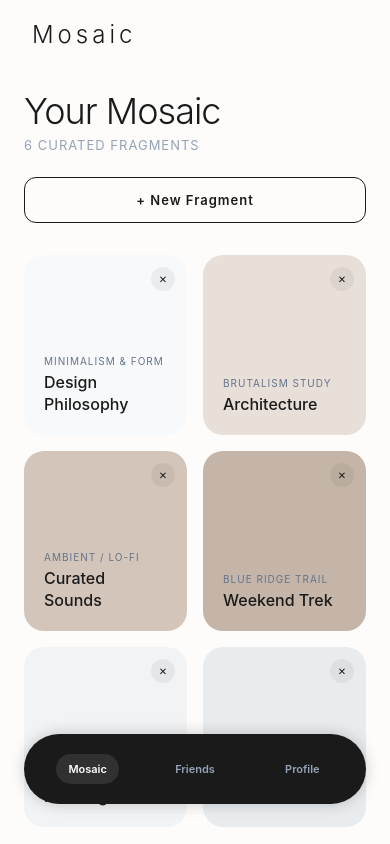
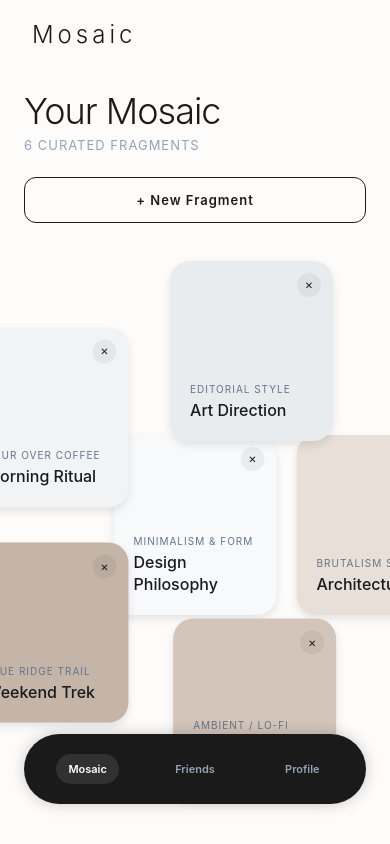
Before and after one commit to davidolejniczak/tartan-hacks-project, a React Native app in the folder Mosaic/: screen /Home in a window 390 px wide. Built offline with nearby package versions, Linux system fonts and the light colour scheme.

Commit message:
gravity centre points to mosaics homepage

```diff
--- a/Mosaic/app/screens/HomeScreen.js
+++ b/Mosaic/app/screens/HomeScreen.js
@@ -1,4 +1,4 @@
-import React, { useState } from 'react';
+import React, { useState, useRef, useEffect } from 'react';
 import {
   StyleSheet,
   Text,
@@ -9,6 +9,8 @@ import {
   TextInput,
   Dimensions,
   Alert,
+  Animated,
+  Easing,
 } from 'react-native';
 
 const { width, height } = Dimensions.get('window');
@@ -28,31 +30,213 @@ export default function HomeScreen({ navigation }) {
     { id: 6, type: 'text', content: 'Art Direction', sub: 'Editorial Style', color: '#E9ECEF' },
   ]);
 
+  // --- ANIMATION STATES ---
+  const fragmentAnims = useRef({}).current;
+  const fragmentPositions = useRef({}).current;
+  const containerLayout = useRef({ width: 0, height: 0, x: 0, y: 0 });
+  const hasInitialized = useRef(false);
+
+  // Fragment dimensions
+  const FRAGMENT_WIDTH = (width - 64) / 2;
+  const FRAGMENT_HEIGHT = 180;
+  const FRAGMENT_SPACING = 20;
+
   const friends = [
     { id: 1, name: 'Jamie Chen', matchScore: 85, sharedFragments: 3 },
     { id: 2, name: 'Morgan Blake', matchScore: 72, sharedFragments: 2 },
     { id: 3, name: 'Sam Rodriguez', matchScore: 68, sharedFragments: 2 },
   ];
 
+  // --- POSITION CALCULATION ---
+  const calculatePosition = (index, total, centerX, centerY, existingPositions = {}) => {
+    if (total === 0) return { x: centerX - FRAGMENT_WIDTH / 2, y: centerY - FRAGMENT_HEIGHT / 2 };
+
+    if (index === 0) {
+      // First fragment goes to center
+      return { x: centerX - FRAGMENT_WIDTH / 2, y: centerY - FRAGMENT_HEIGHT / 2 };
+    }
+
+    // Calculate positions in a spiral pattern around center
+    // Use a more distributed pattern for better spacing
+    const layers = Math.ceil(Math.sqrt(total - 1));
+    const itemsInLayer = index - 1;
+    const layer = Math.floor(itemsInLayer / 6) + 1;
+    const itemsInCurrentLayer = Math.min(6, total - 1 - (layer - 1) * 6);
+    const positionInLayer = itemsInLayer % 6;
+
+    const angleStep = (2 * Math.PI) / itemsInCurrentLayer;
+    const baseRadius = (FRAGMENT_WIDTH + FRAGMENT_SPACING) * layer;
+
+    // Try different radii until we find a non-overlapping position
+    let radius = baseRadius;
+    let attempts = 0;
+    const maxAttempts = 30;
+    const minDistance = FRAGMENT_WIDTH + FRAGMENT_SPACING;
+
+    while (attempts < maxAttempts) {
+      const angle = positionInLayer * angleStep;
+      const x = centerX + radius * Math.cos(angle) - FRAGMENT_WIDTH / 2;
+      const y = centerY + radius * Math.sin(angle) - FRAGMENT_HEIGHT / 2;
+
+      // Check collision with existing fragments
+      let hasCollision = false;
+      for (const existingPos of Object.values(existingPositions)) {
+        if (existingPos) {
+          const dx = x - existingPos.x;
+          const dy = y - existingPos.y;
+          const distance = Math.sqrt(dx * dx + dy * dy);
+          if (distance < minDistance) {
+            hasCollision = true;
+            break;
+          }
+        }
+      }
+
+      if (!hasCollision) {
+        return { x, y };
+      }
+
+      // Increase radius and try again
+      radius += FRAGMENT_SPACING * 0.5;
+      attempts++;
+    }
+
+    // Fallback: use calculated position
+    const angle = positionInLayer * angleStep;
+    return {
+      x: centerX + radius * Math.cos(angle) - FRAGMENT_WIDTH / 2,
+      y: centerY + radius * Math.sin(angle) - FRAGMENT_HEIGHT / 2,
+    };
+  };
+
+  // Initialize animations for fragments
+  const initializeFragmentAnim = (fragmentId, targetX, targetY, isNew = false) => {
+    if (!fragmentAnims[fragmentId]) {
+      // New fragments start from outside screen, existing ones keep current position
+      const startX = isNew ? width : (fragmentAnims[fragmentId]?.position?.x?.__getValue?.() || width);
+      const startY = isNew ? height / 2 : (fragmentAnims[fragmentId]?.position?.y?.__getValue?.() || height / 2);
+
+      fragmentAnims[fragmentId] = {
+        position: new Animated.ValueXY({ x: startX, y: startY }),
+        opacity: new Animated.Value(isNew ? 0 : 1),
+        scale: new Animated.Value(isNew ? 0.8 : 1),
+      };
+    }
+    fragmentPositions[fragmentId] = { x: targetX, y: targetY };
+    return fragmentAnims[fragmentId];
+  };
+
+  // Animate fragment to position
+  const animateFragmentToPosition = (fragmentId, targetX, targetY, delay = 0, isNew = false) => {
+    const anim = fragmentAnims[fragmentId];
+    if (!anim) return;
+
+    Animated.parallel([
+      Animated.spring(anim.position, {
+        toValue: { x: targetX, y: targetY },
+        tension: 30,
+        friction: 8,
+        useNativeDriver: true,
+      }),
+      Animated.timing(anim.opacity, {
+        toValue: 1,
+        duration: isNew ? 800 : 600,
+        delay,
+        easing: Easing.out(Easing.ease),
+        useNativeDriver: true,
+      }),
+      Animated.spring(anim.scale, {
+        toValue: 1,
+        tension: 40,
+        friction: 7,
+        delay,
+        useNativeDriver: true,
+      }),
+    ]).start();
+  };
+
+  // Recalculate all fragment positions
+  const recalculatePositions = (fragmentsList, isNewFragment = false) => {
+    if (activeTab !== 'mosaic') return;
+
+    const centerX = containerLayout.current.width / 2 || width / 2;
+    const centerY = (containerLayout.current.height / 2 || height / 2) - 50;
+
+    // Calculate positions sequentially to avoid overlaps
+    const calculatedPositions = {};
+
+    fragmentsList.forEach((fragment, index) => {
+      // Use already calculated positions for collision detection
+      const position = calculatePosition(index, fragmentsList.length, centerX, centerY, calculatedPositions);
+      calculatedPositions[fragment.id] = position;
+
+      const isNew = isNewFragment && index === 0;
+      const anim = initializeFragmentAnim(fragment.id, position.x, position.y, isNew);
+
+      // Animate to position with staggered delay
+      // New fragments animate immediately, existing ones animate with delay to show push effect
+      const delay = isNew ? 0 : (index * 80);
+      animateFragmentToPosition(fragment.id, position.x, position.y, delay, isNew);
+    });
+  };
+
+  // Update fragment positions when fragments change
+  useEffect(() => {
+    if (activeTab !== 'mosaic' || containerLayout.current.width === 0) return;
+
+    // Small delay to ensure layout is measured
+    const timer = setTimeout(() => {
+      recalculatePositions(fragments, false);
+    }, 100);
+
+    return () => clearTimeout(timer);
+  }, [fragments.length, activeTab]);
+
+  // Handle initial layout measurement
+  useEffect(() => {
+    if (activeTab === 'mosaic' && containerLayout.current.width > 0) {
+      recalculatePositions(fragments, false);
+    }
+  }, [activeTab]);
+
   // --- LOGIC ---
   const deleteFragment = (id) => {
     Alert.alert("Remove Fragment", "Remove this piece from your collection?", [
       { text: "Cancel", style: "cancel" },
-      { text: "Remove", style: "destructive", onPress: () => setFragments(fragments.filter(f => f.id !== id)) }
+      {
+        text: "Remove",
+        style: "destructive",
+        onPress: () => {
+          // Clean up animation refs
+          delete fragmentAnims[id];
+          delete fragmentPositions[id];
+          setFragments(fragments.filter(f => f.id !== id));
+        }
+      }
     ]);
   };
 
   const addFragment = () => {
     if (newFragmentText.trim().length === 0) return;
     const newFrag = { id: Date.now(), type: 'text', content: newFragmentText, sub: 'New Entry', color: '#F8F9FA' };
-    setFragments([newFrag, ...fragments]);
+    const updatedFragments = [newFrag, ...fragments];
+    setFragments(updatedFragments);
     setNewFragmentText('');
     setShowAddFragment(false);
+
+    // Recalculate positions with new fragment
+    setTimeout(() => {
+      recalculatePositions(updatedFragments, true);
+    }, 50);
   };
 
   // --- RENDER TABS ---
 
-  const renderMosaicTab = () => (
+  const renderMosaicTab = () => {
+    const centerX = containerLayout.current.width / 2 || width / 2;
+    const centerY = (containerLayout.current.height / 2 || height / 2) - 50;
+
+    return (
       <View style={styles.tabContent}>
         <View style={styles.sectionHeader}>
           <Text style={styles.sectionTitle}>Your Mosaic</Text>
@@ -79,9 +263,55 @@ export default function HomeScreen({ navigation }) {
           </View>
         )}
 
-      <View style={styles.fragmentGrid}>
-        {fragments.map((fragment) => (
-          <View key={fragment.id} style={[styles.fragmentCard, { backgroundColor: fragment.color }]}>
+        <View
+          style={styles.fragmentContainer}
+          onLayout={(event) => {
+            const { width, height, x, y } = event.nativeEvent.layout;
+            const prevWidth = containerLayout.current.width;
+            containerLayout.current = { width, height, x, y };
+            // Recalculate positions when layout is first measured or changes significantly
+            if (prevWidth === 0 && width > 0) {
+              setTimeout(() => {
+                recalculatePositions(fragments, false);
+              }, 100);
+            }
+          }}
+        >
+          {fragments.map((fragment, index) => {
+            let anim = fragmentAnims[fragment.id];
+            if (!anim) {
+              // Initialize if not already done - start from outside for first fragment on initial load
+              const position = calculatePosition(index, fragments.length, centerX, centerY);
+              const isFirstLoad = !hasInitialized.current && index === 0;
+              anim = initializeFragmentAnim(fragment.id, position.x, position.y, isFirstLoad);
+
+              // Animate first fragment to center on initial load
+              if (isFirstLoad && containerLayout.current.width > 0) {
+                setTimeout(() => {
+                  animateFragmentToPosition(fragment.id, position.x, position.y, 0, true);
+                  hasInitialized.current = true;
+                }, 200);
+              } else if (!isFirstLoad) {
+                hasInitialized.current = true;
+              }
+            }
+
+            return (
+              <Animated.View
+                key={fragment.id}
+                style={[
+                  styles.fragmentCard,
+                  { backgroundColor: fragment.color },
+                  anim && {
+                    opacity: anim.opacity,
+                    transform: [
+                      { translateX: anim.position.x },
+                      { translateY: anim.position.y },
+                      { scale: anim.scale },
+                    ],
+                  },
+                ]}
+              >
                 <TouchableOpacity style={styles.deleteCircle} onPress={() => deleteFragment(fragment.id)}>
                   <Text style={styles.deleteIcon}>✕</Text>
                 </TouchableOpacity>
@@ -89,11 +319,13 @@ export default function HomeScreen({ navigation }) {
                   <Text style={styles.fragmentSub}>{fragment.sub}</Text>
                   <Text style={styles.fragmentMain}>{fragment.content}</Text>
                 </View>
-          </View>
-        ))}
+              </Animated.View>
+            );
+          })}
         </View>
       </View>
     );
+  };
 
   const renderFriendsTab = () => (
     <View style={styles.tabContent}>
@@ -207,9 +439,27 @@ const styles = StyleSheet.create({
   input: { fontSize: 16, color: '#1A1A1A', marginBottom: 16 },
   submitButton: { backgroundColor: '#1A1A1A', paddingVertical: 14, borderRadius: 10, alignItems: 'center' },
   submitButtonText: { color: '#FFF', fontWeight: '600' },
-  fragmentGrid: { flexDirection: 'row', flexWrap: 'wrap', justifyContent: 'space-between' },
-  fragmentCard: { width: (width - 64) / 2, height: 180, borderRadius: 20, marginBottom: 16, padding: 20, justifyContent: 'flex-end' },
-  deleteCircle: { position: 'absolute', top: 12, right: 12, width: 24, height: 24, borderRadius: 12, backgroundColor: 'rgba(0,0,0,0.05)', justifyContent: 'center', alignItems: 'center' },
+  fragmentContainer: {
+    width: width - 48,
+    height: Math.max(height - 300, 600),
+    position: 'relative',
+    marginTop: 20,
+    marginBottom: 40,
+  },
+  fragmentCard: {
+    position: 'absolute',
+    width: (width - 64) / 2,
+    height: 180,
+    borderRadius: 20,
+    padding: 20,
+    justifyContent: 'flex-end',
+    shadowColor: '#000',
+    shadowOpacity: 0.1,
+    shadowRadius: 10,
+    shadowOffset: { width: 0, height: 4 },
+    elevation: 5,
+  },
+  deleteCircle: { position: 'absolute', top: 12, right: 12, width: 24, height: 24, borderRadius: 12, backgroundColor: 'rgba(0,0,0,0.05)', justifyContent: 'center', alignItems: 'center', zIndex: 10 },
   deleteIcon: { fontSize: 10, color: '#1A1A1A' },
   fragmentSub: { fontSize: 10, color: '#64748B', textTransform: 'uppercase', letterSpacing: 1, marginBottom: 4 },
   fragmentMain: { fontSize: 16, fontWeight: '500', color: '#1A1A1A', lineHeight: 22 },
```
Lines whose indentation alone changed are shown as unchanged.
